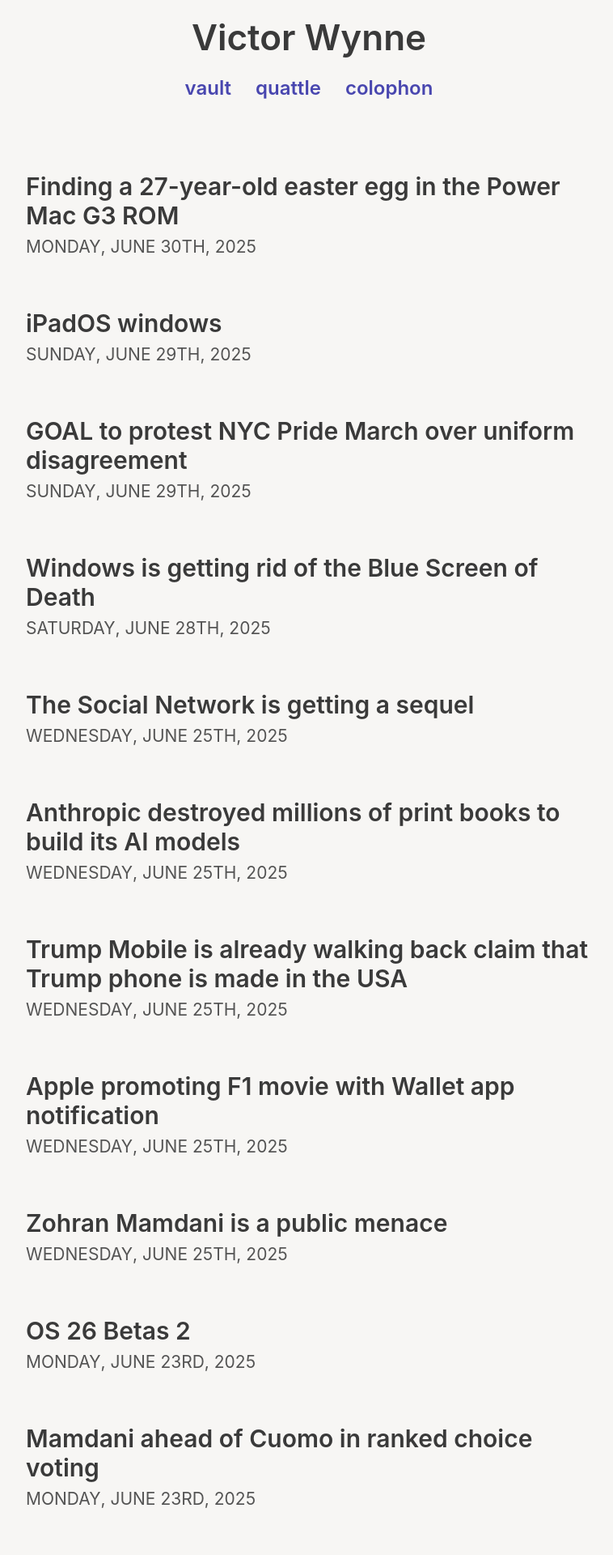
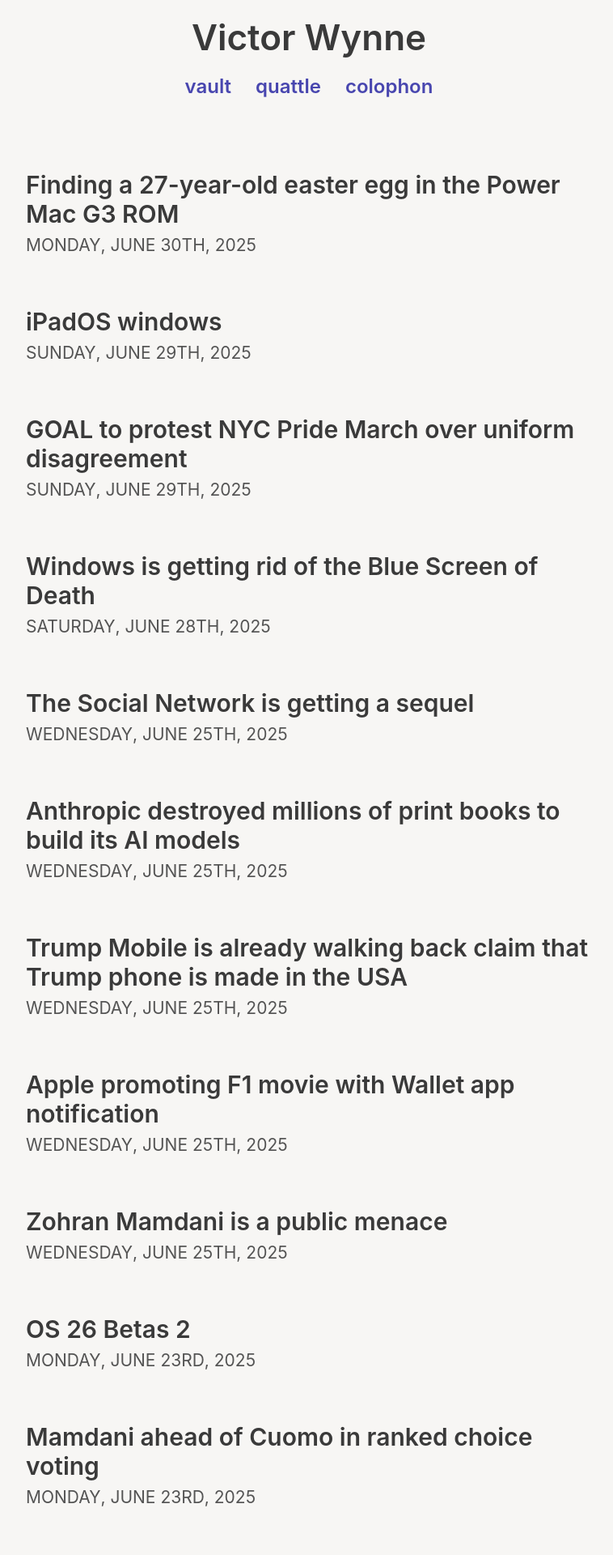
Before and after one commit to victorwynne/victorwynne, a Jekyll site: the page built from index.html, in a window 1280 px wide. Shown: the top 1920 px of the page at 81% size, without its empty margins (258-1016 px from the left). Built offline with Jekyll 4.4.1, drawn with Linux system fonts in a browser that asks for light colours.

Commit message:
_masthead.scss

```diff
--- a/_sass/_masthead.scss
+++ b/_sass/_masthead.scss
@@ -9,7 +9,7 @@
 
 .masthead-title {
   margin-top: 0;
-  margin-bottom: 16px;
+  margin-bottom: 14px;
   color: $text;
   padding-left: 0px;
   padding-right: 0px;
```
